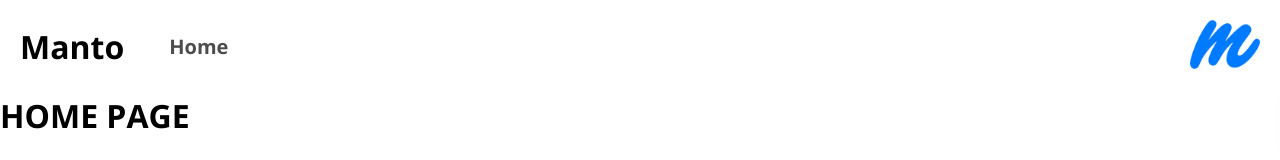
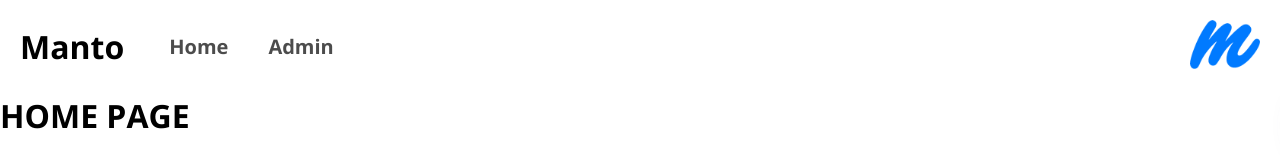
Before and after one commit to pooriaahmadi/manto, a React (Create React App) app: page / in a window 1280 px wide. Shown: the top 160 px of the page. Built offline with nearby package versions, Linux system fonts and the light colour scheme.

Commit message:
header element update

```diff
--- a/src/Components/Header/Header.jsx
+++ b/src/Components/Header/Header.jsx
@@ -20,6 +20,7 @@ const Header = () => {
 					<h1>Manto</h1>
 					<div className="items">
 						<HeaderItem url="/" title="Home"></HeaderItem>
+						<HeaderItem url="/admin" title="Admin"></HeaderItem>
 					</div>
 				</div>
 				<div className="right">
```
